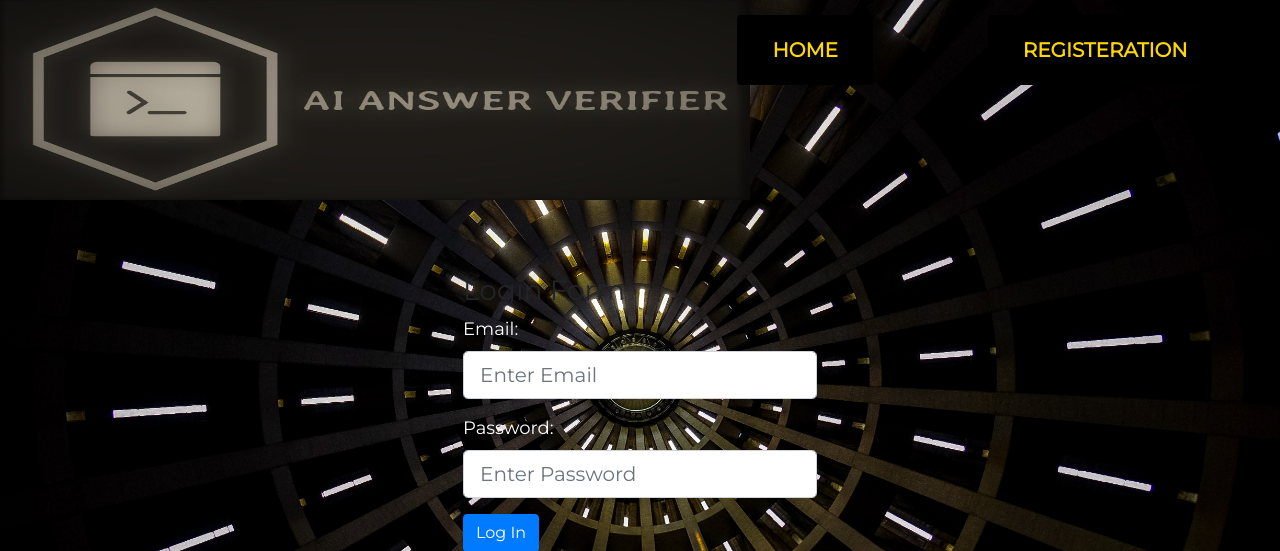
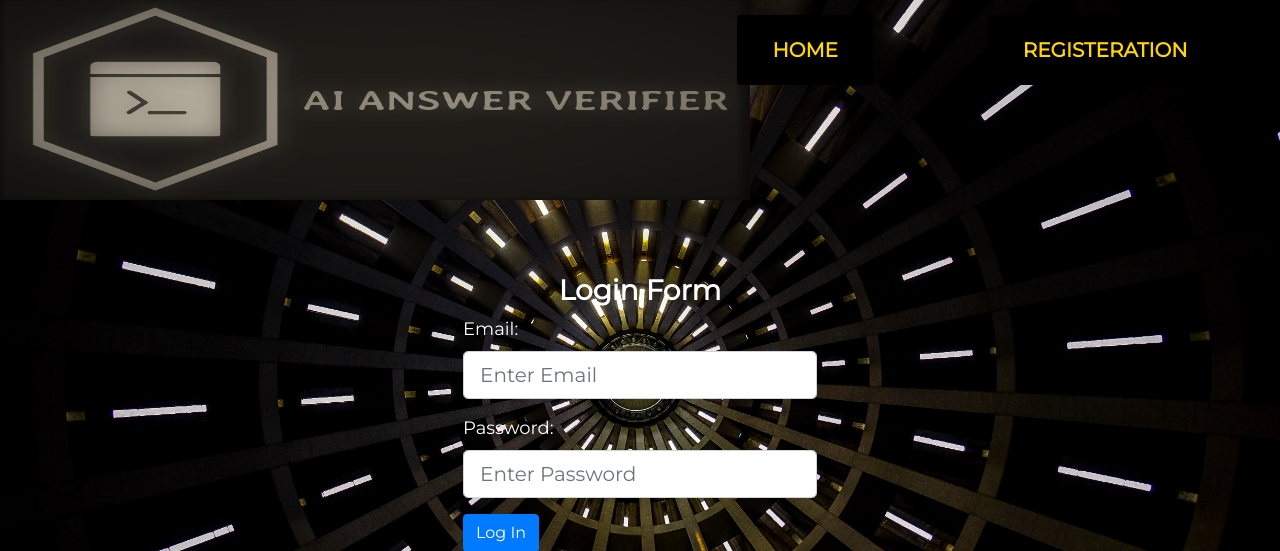
Before and after one commit to architagarwal520/AI-Answer-Verifier, a Flask app: page /login in a window 1280 px wide. Shown: the top 551 px of the page. Run offline with Flask 2, Linux system fonts and the light colour scheme; some libraries are stand-ins or nearby versions.

Commit message:
Update login.css

```diff
--- a/models/static/css/login.css
+++ b/models/static/css/login.css
@@ -59,6 +59,12 @@ nav{
     padding: 20px 35px ;
 }
 
+h3{
+    text-align: center;
+    color : white;
+    font-weight: bold;
+}
+
 .menu ul li:hover{
       background: linear-gradient(57deg, #1E4D92, #00C6A7 );
     }
@@ -83,11 +89,9 @@ section{ display: flex;  }
 .rightside p {
     font-size: 1.1rem; padding: 30px 0; padding-left: 300px; text-align: center; font-family: 'Montserrat', sans-serif;}
 
-h4{
-    color:white;
-}
+
 
 label{
-    color:white;
+    color : white;
     font-size: large;
 }
```
